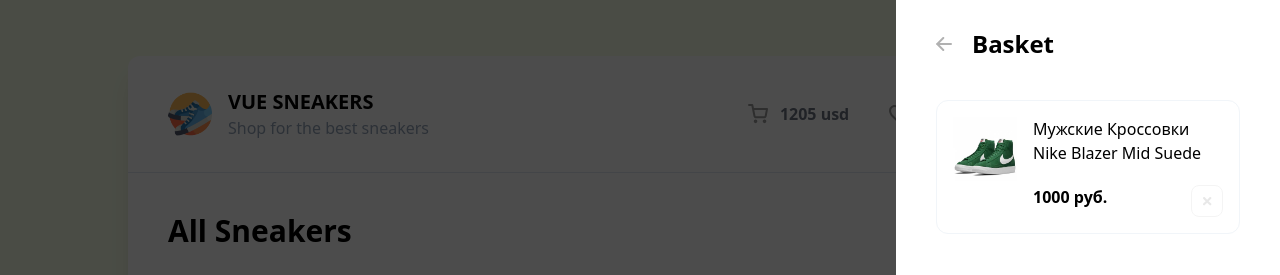
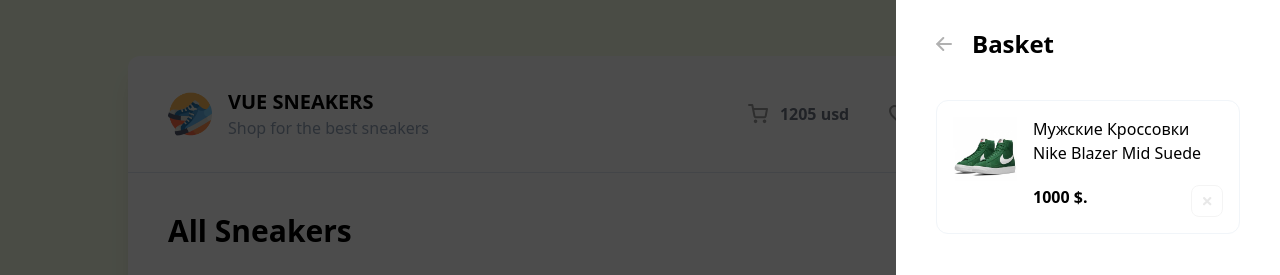
Before and after one commit to KenanRamazanov/Ecommerce-Sneakers, a Vue app: page / in a window 1280 px wide. Shown: the top 275 px of the page. Built offline with nearby package versions, Linux system fonts and the light colour scheme.

Commit message:
Editing Card

```diff
--- a/src/components/CartItem.vue
+++ b/src/components/CartItem.vue
@@ -13,7 +13,7 @@ defineProps({
     <div class="flex flex-col w-full">
       <p>{{ title }}</p>
       <div class="flex justify-between mt-5">
-        <span class="font-bold">{{ price }} руб.</span>
+        <span class="font-bold">{{ price }} $.</span>
         <img
           class="cursor-pointer opacity-30 hover:opacity-100 transition"
           src="/close.svg"
```
Also changed, not shown: src/components/Card.vue (+8 -6 lines).
